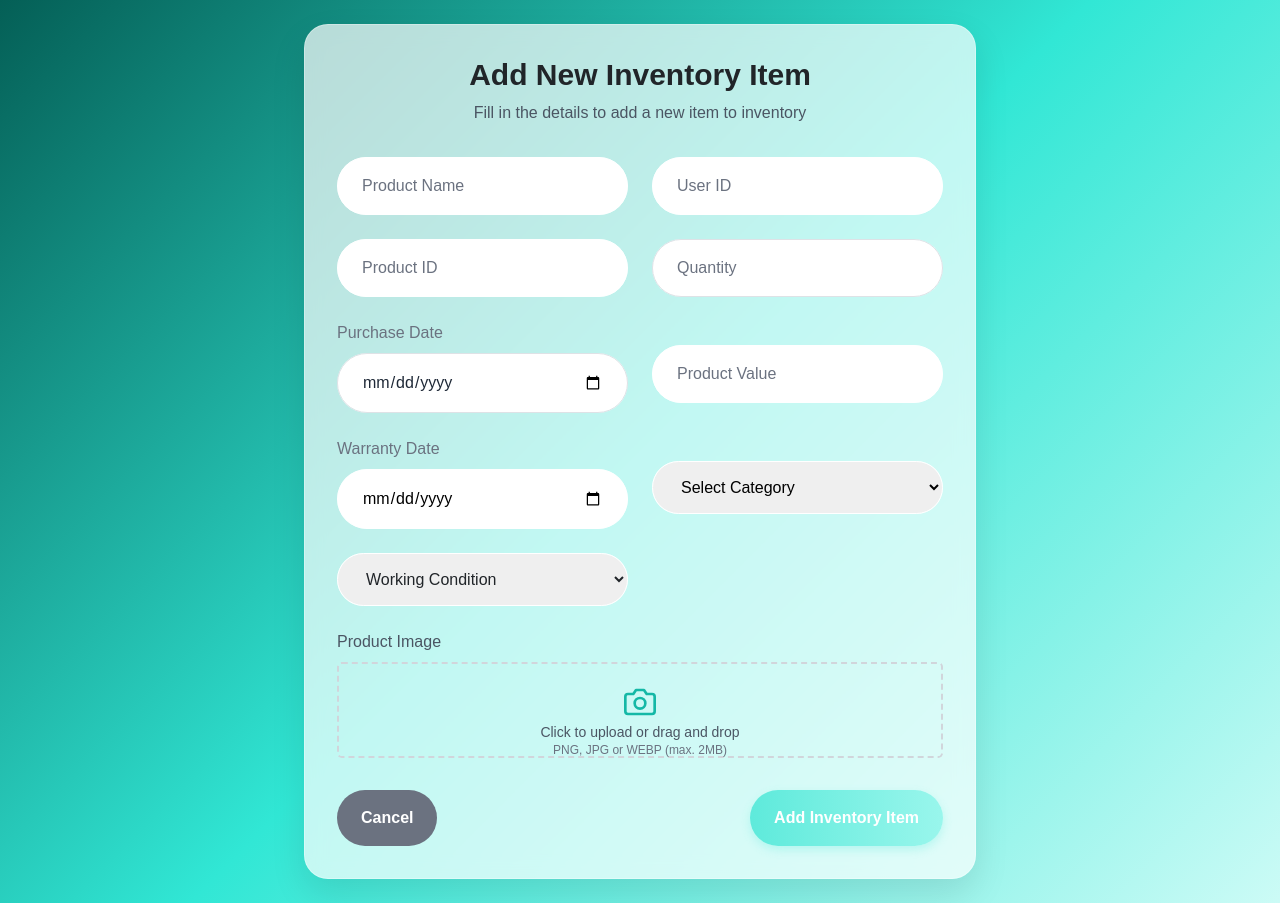
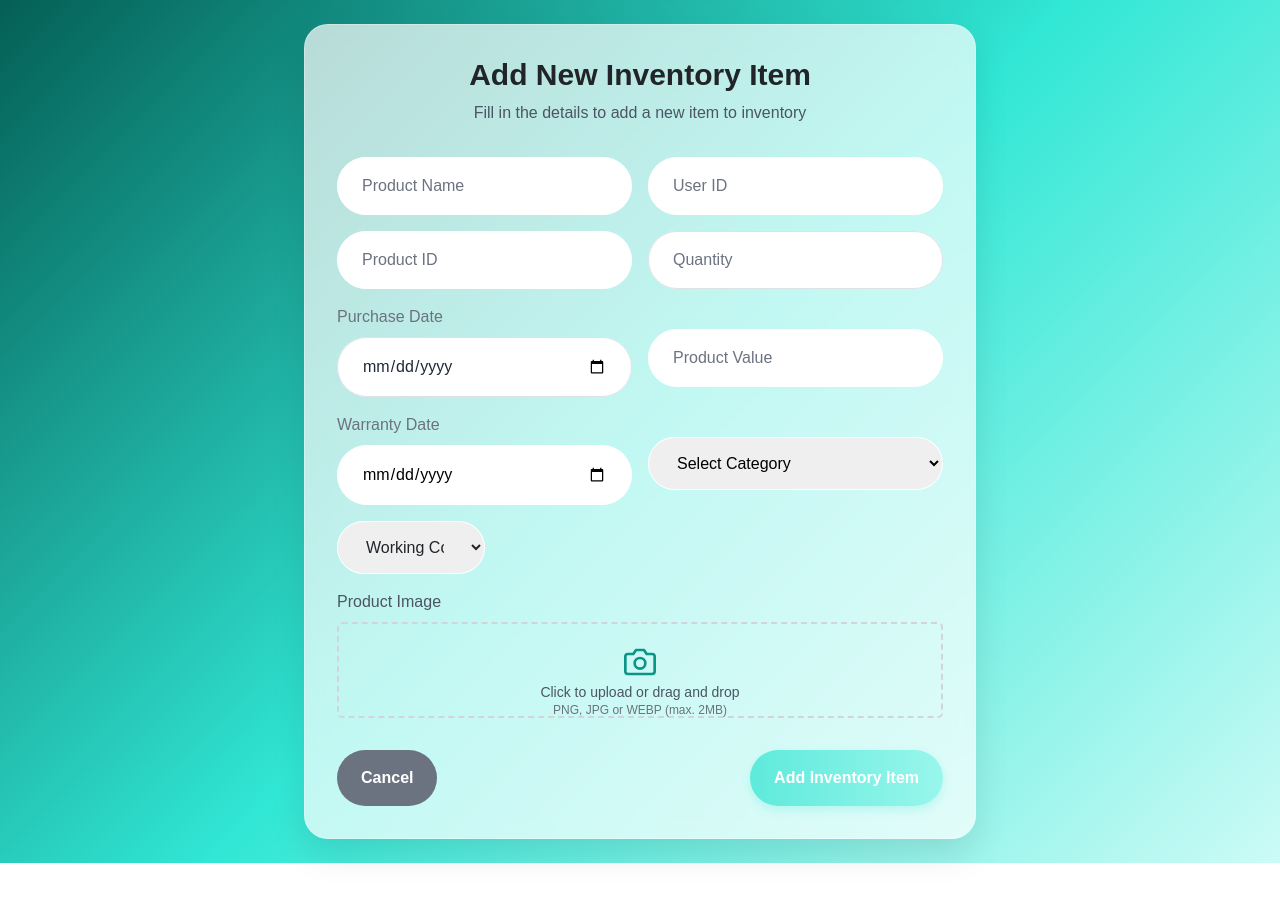
Before and after one commit to ff786/Track-Tidy-Application--FE, a React (Vite) app: page /add-in in a window 1280 px wide. After the commit the page ends 863 px from the top, so only its background shows below. Built offline with nearby package versions, Linux system fonts and the light colour scheme.

Commit message:
all done frontend

```diff
--- a/src/Components/HomeInventory/addInventory.jsx
+++ b/src/Components/HomeInventory/addInventory.jsx
@@ -3,7 +3,6 @@ import { useNavigate } from 'react-router-dom';
 import { motion } from 'framer-motion';
 import axios from 'axios';
 import { Camera, Upload, X } from 'react-feather';
-// import Navbar from '../NavBar';
 
 const addInventory = () => {
   const navigate = useNavigate();
@@ -23,6 +22,9 @@ const addInventory = () => {
   const [error, setError] = useState('');
   const [loading, setLoading] = useState(false);
   const [errors, setErrors] = useState({});
+
+  // Get today's date in YYYY-MM-DD format for the date input min attribute
+  const today = new Date().toISOString().split('T')[0];
 
   const handleChange = (e) => {
     const { name, value, type, files } = e.target;
@@ -108,9 +110,7 @@ const addInventory = () => {
         background: 'linear-gradient(135deg,rgb(4, 95, 86) 0%,rgb(49, 231, 213) 50%, #ccfbf6 100%)',
       }}
     >
-
-    {/* <Navbar /> */}
-    <motion.div
+      <motion.div
         className="w-full max-w-2xl p-8 rounded-3xl"
         initial={{ opacity: 0, y: 20 }}
         animate={{ opacity: 1, y: 0 }}
@@ -122,7 +122,6 @@ const addInventory = () => {
           boxShadow: '0 15px 35px rgba(0, 0, 0, 0.1)',
         }}
       >
-
         <motion.div
           initial={{ opacity: 0 }}
           animate={{ opacity: 1 }}
@@ -148,7 +147,7 @@ const addInventory = () => {
         )}
 
         <form onSubmit={handleSubmit} encType="multipart/form-data" className="space-y-6">
-          <div className="grid grid-cols-1 md:grid-cols-2 gap-6">
+          <div className="grid grid-cols-1 md:grid-cols-2 gap-4">
             <motion.div
               initial={{ opacity: 0, x: -20 }}
               animate={{ opacity: 1, x: 0 }}
@@ -230,7 +229,8 @@ const addInventory = () => {
                 type="date"
                 name="purchaseDate"
                 required
-                className="w-full px-4 py-3 rounded-full border border-gray-200  text-gray-800 focus:outline-none focus:ring-2 focus:ring-teal-300 focus:border-transparent"
+                min={today} // Prevent selecting past dates
+                className="w-full px-4 py-3 rounded-full border border-gray-200 text-gray-800 focus:outline-none focus:ring-2 focus:ring-teal-300 focus:border-transparent"
                 placeholder="Purchase Date"
                 value={formData.purchaseDate}
                 onChange={handleChange}
@@ -303,7 +303,7 @@ const addInventory = () => {
               <select
                 name="Faulted"
                 required
-                className="w-full px-4 py-3 rounded-full bg-opacity-20 border border-white border-opacity-30 placeholder-gray-500 focus:outline-none focus:ring-2 focus:ring-white focus:border-transparent"
+                className="w-1/2 px-4 py-3 rounded-full bg-opacity-20 border border-white border-opacity-30 placeholder-gray-500 focus:outline-none focus:ring-2 focus:ring-white focus:border-transparent"
                 value={formData.Faulted}
                 onChange={handleChange}
                 style={{ backdropFilter: 'blur(5px)' }}
@@ -325,7 +325,7 @@ const addInventory = () => {
                 <div className="flex items-center justify-center w-full">
                   <label htmlFor="ProductImage" className="flex flex-col items-center justify-center w-full h-24 border-2 border-gray-300 border-dashed rounded-lg cursor-pointer bg-opacity-20 hover:bg-opacity-30 transition-all">
                     <div className="flex flex-col items-center justify-center pt-5 pb-6">
-                      <Camera className="w-8 h-8 text-teal-500 mb-1" />
+                      <Camera className="w-8 h-8 mb-1" style={{ color: '#0d9488' }} />
                       <p className="text-sm text-gray-600">Click to upload or drag and drop</p>
                       <p className="text-xs text-gray-500">PNG, JPG or WEBP (max. 2MB)</p>
                     </div>
@@ -341,8 +341,8 @@ const addInventory = () => {
                 </div>
               ) : (
                 <div className="relative">
-                  <div className="rounded-lg overflow-hidden border border-white border-opacity-30  bg-opacity-10">
-                    <div className="flex items-center justify-between px-3 py-2  bg-opacity-20">
+                  <div className="rounded-lg overflow-hidden border border-white border-opacity-30 bg-opacity-10">
+                    <div className="flex items-center justify-between px-3 py-2 bg-opacity-20">
                       <div className="flex items-center">
                         <Upload size={16} className="text-white mr-2" />
                         <span className="text-sm text-white truncate max-w-xs">
@@ -357,7 +357,7 @@ const addInventory = () => {
                         <X size={28} />
                       </button>
                     </div>
-                    <div className="flex justify-center p-2  bg-opacity-10">
+                    <div className="flex justify-center p-2 bg-opacity-10">
                       <img
                         src={imagePreview}
                         alt="Product preview"
--- a/src/Components/HomeInventory/updateInventory.jsx
+++ b/src/Components/HomeInventory/updateInventory.jsx
@@ -25,6 +25,8 @@ const UpdateInventory = () => {
   const [loading, setLoading] = useState(false);
   const [loadingItem, setLoadingItem] = useState(true);
   const [errors, setErrors] = useState({});
+
+  const today = new Date().toISOString().split('T')[0];
 
   useEffect(() => {
     const fetchInventoryItem = async () => {
@@ -274,6 +276,7 @@ const UpdateInventory = () => {
                 type="date"
                 name="purchaseDate"
                 required
+                min={today}
                 className="w-full px-4 py-3 rounded-full bg-opacity-20 border border-white border-opacity-30 text-black placeholder-gray-500 focus:outline-none focus:ring-2 focus:ring-white focus:border-transparent"
                 placeholder="Purchase Date"
                 value={formData.purchaseDate}
@@ -347,7 +350,7 @@ const UpdateInventory = () => {
               <select
                 name="Faulted"
                 required
-                className="w-full px-4 py-3 rounded-full bg-opacity-20 border border-white border-opacity-30 placeholder-gray-500 focus:outline-none focus:ring-2 focus:ring-white focus:border-transparent"
+                className="w-1/2 px-4 py-3 rounded-full bg-opacity-20 border border-white border-opacity-30 placeholder-gray-500 focus:outline-none focus:ring-2 focus:ring-white focus:border-transparent"
                 value={formData.Faulted}
                 onChange={handleChange}
                 style={{ backdropFilter: 'blur(5px)' }}
@@ -423,7 +426,7 @@ const UpdateInventory = () => {
                 <div className="flex items-center justify-center w-full">
                   <label htmlFor="ProductImage" className="flex flex-col items-center justify-center w-full h-24 border-2 border-gray-300 border-dashed rounded-lg cursor-pointer bg-opacity-20 hover:bg-opacity-30 transition-all">
                     <div className="flex flex-col items-center justify-center pt-5 pb-6">
-                      <Camera className="w-8 h-8 text-teal-500 mb-1" />
+                      <Camera className="w-8 h-8 mb-1" style={{ color: '#0d9488' }} />
                       <p className="text-sm text-gray-600">Click to upload or drag and drop</p>
                       <p className="text-xs text-gray-500">PNG, JPG or WEBP (max. 2MB)</p>
                     </div>
```
Also changed, not shown: src/index.css (line endings or trailing spaces).
